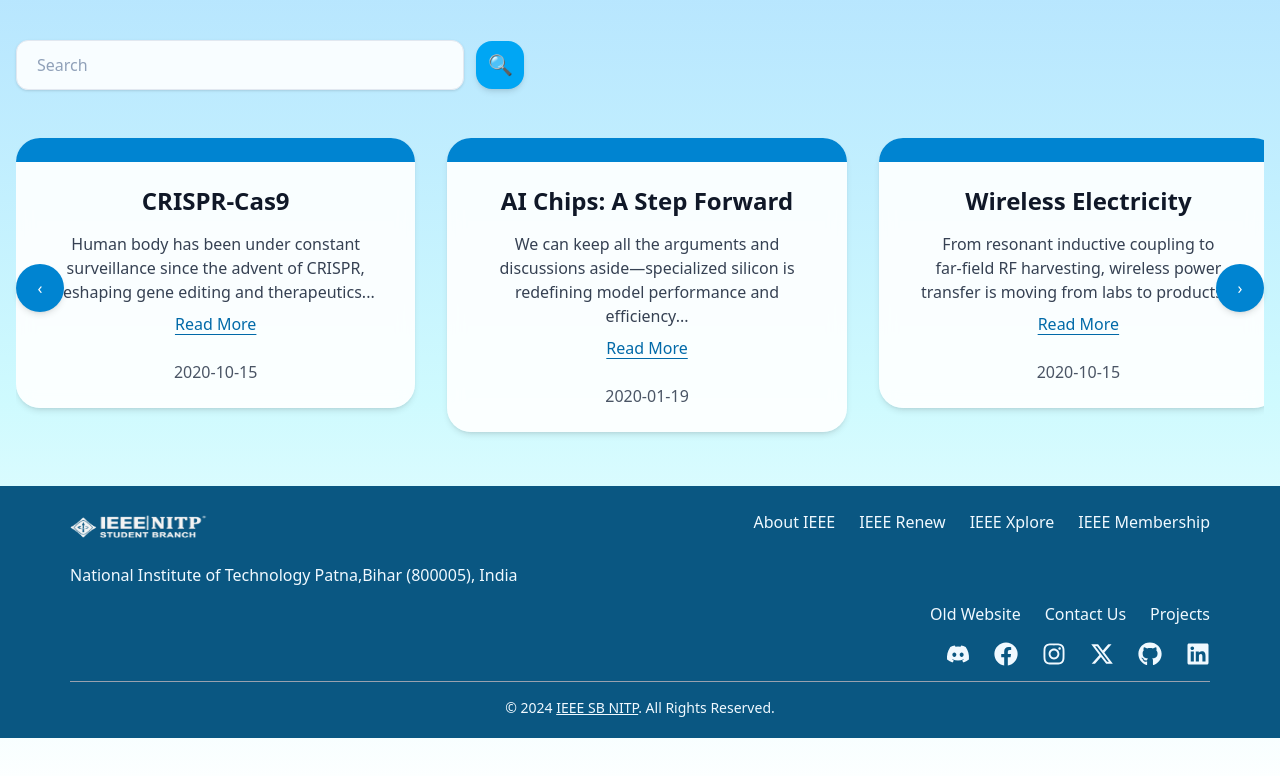
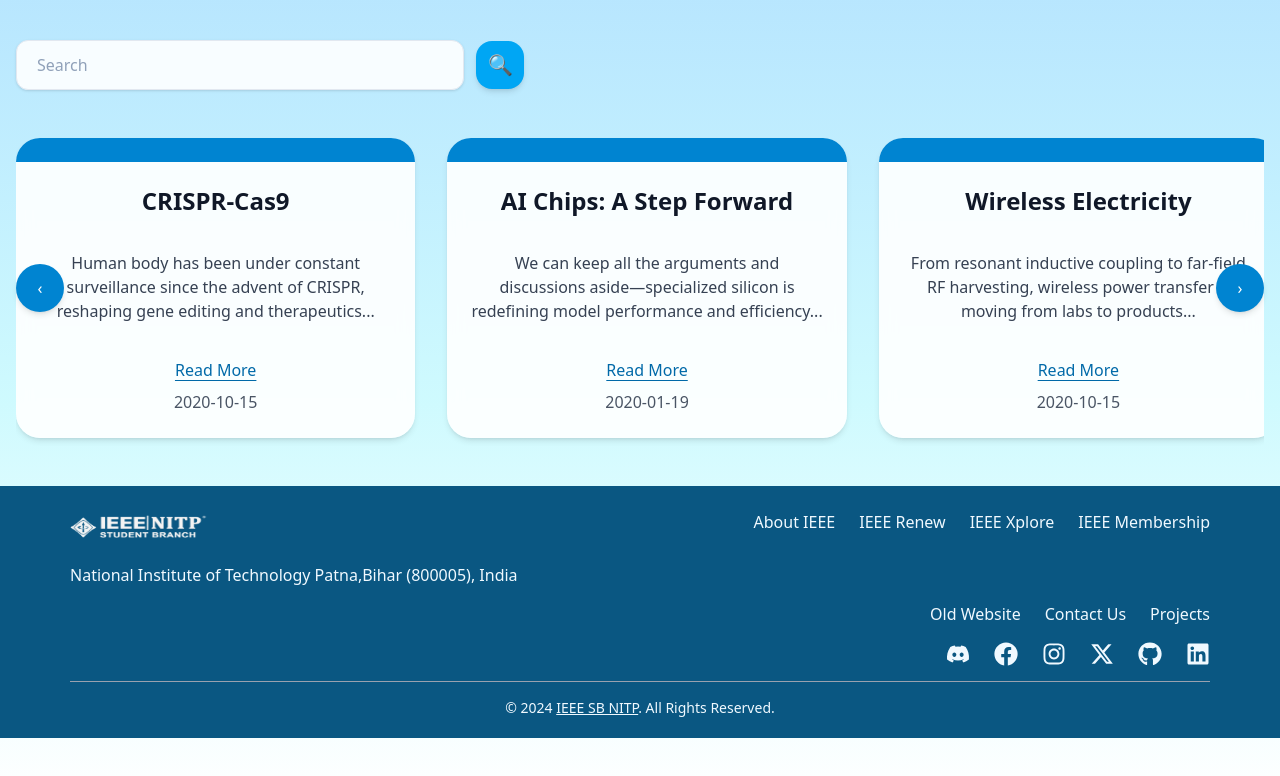
Before and after one commit to Sandeepkumargond/IEEE_SB_NITP-official-site, a Next.js app: page /blog in a window 1280 px wide. Shown: the top 776 px of the page. Built offline with nearby package versions, Linux system fonts and the light colour scheme.

Commit message:
Modified Blog Section and added Mock.json

```diff
--- /dev/null
+++ b/public/mock.json
@@ -0,0 +1,124 @@
+{
+  "blogs": [
+    {
+      "id": "crispr-cas9",
+      "title": "CRISPR-Cas9",
+      "excerpt": "Human body has been under constant surveillance since the advent of CRISPR, reshaping gene editing and therapeutics...",
+      "date": "2020-10-15",
+      "author": "Dr. Sarah Chen",
+      "category": "Biotechnology",
+      "readTime": "5 min read",
+      "redirectUrl": "https://ieeenitp.vercel.app"
+    },
+    {
+      "id": "ai-chips-step-forward",
+      "title": "AI Chips: A Step Forward",
+      "excerpt": "We can keep all the arguments and discussions aside—specialized silicon is redefining model performance and efficiency...",
+      "date": "2020-01-19",
+      "author": "Prof. Michael Rodriguez",
+      "category": "Artificial Intelligence",
+      "readTime": "7 min read",
+      "redirectUrl": "https://ieeenitp.vercel.app/blogs"
+    },
+    {
+      "id": "wireless-electricity",
+      "title": "Wireless Electricity",
+      "excerpt": "From resonant inductive coupling to far‑field RF harvesting, wireless power transfer is moving from labs to products...",
+      "date": "2020-10-15",
+      "author": "Dr. Emily Watson",
+      "category": "Power Systems",
+      "readTime": "6 min read",
+      "redirectUrl": "https://ieeenitp.vercel.app/blogs"
+    },
+    {
+      "id": "post-quantum-crypto",
+      "title": "Post‑Quantum Cryptography",
+      "excerpt": "As quantum computers scale, lattice‑based schemes and signatures aim to secure the next decade of communications...",
+      "date": "2021-05-11",
+      "author": "Dr. James Liu",
+      "category": "Cybersecurity",
+      "readTime": "8 min read",
+      "redirectUrl": "https://ieeenitp.vercel.app/blogs"
+    },
+    {
+      "id": "edge-computing-iot",
+      "title": "Edge Computing for IoT",
+      "excerpt": "Pushing intelligence to the edge reduces latency, bandwidth costs, and unlocks real‑time analytics in constrained devices...",
+      "date": "2022-03-04",
+      "author": "Dr. Maria Garcia",
+      "category": "Internet of Things",
+      "readTime": "6 min read",
+      "redirectUrl": "https://ieeenitp.vercel.app/blogs"
+    },
+    {
+      "id": "computer-vision-healthcare",
+      "title": "Computer Vision in Healthcare",
+      "excerpt": "From radiology triage to surgical robotics, vision models assist clinicians while demanding strong data governance...",
+      "date": "2023-07-22",
+      "author": "Dr. Alex Thompson",
+      "category": "Medical Technology",
+      "readTime": "9 min read",
+      "redirectUrl": "https://ieeenitp.vercel.app/blogs"
+    },
+    {
+      "id": "space-solar-power",
+      "title": "Space‑Based Solar Power",
+      "excerpt": "High‑efficiency PV arrays and microwave beaming rekindle interest in delivering clean power from orbit to Earth...",
+      "date": "2024-02-10",
+      "author": "Dr. Lisa Park",
+      "category": "Renewable Energy",
+      "readTime": "7 min read",
+      "redirectUrl": "https://ieeenitp.vercel.app/blogs"
+    },
+    {
+      "id": "secure-federated-learning",
+      "title": "Secure Federated Learning",
+      "excerpt": "Privacy‑preserving techniques like secure aggregation and DP enable collaborative model training across silos...",
+      "date": "2024-09-18",
+      "author": "Dr. Robert Kim",
+      "category": "Machine Learning",
+      "readTime": "8 min read",
+      "redirectUrl": "https://ieeenitp.vercel.app/blogs"
+    },
+    {
+      "id": "beyond-5g-6g",
+      "title": "Beyond 5G: Toward 6G",
+      "excerpt": "THz links, AI‑native networks, and reconfigurable intelligent surfaces point to the next era of connectivity...",
+      "date": "2025-01-08",
+      "author": "Dr. Jennifer Lee",
+      "category": "Telecommunications",
+      "readTime": "6 min read",
+      "redirectUrl": "https://ieeenitp.vercel.app/blogs"
+    },
+    {
+      "id": "green-computing",
+      "title": "Green Computing",
+      "excerpt": "Lifecycle carbon metrics, energy‑aware scheduling, and hardware efficiency targets drive sustainable compute strategies...",
+      "date": "2025-04-02",
+      "author": "Dr. David Wilson",
+      "category": "Sustainability",
+      "readTime": "5 min read",
+      "redirectUrl": "https://ieeenitp.vercel.app/blogs"
+    },
+    {
+      "id": "blockchain-supply-chain",
+      "title": "Blockchain in Supply Chain",
+      "excerpt": "Distributed ledgers enhance traceability, reduce fraud, and enable smart contracts across global supply networks...",
+      "date": "2024-11-15",
+      "author": "Dr. Anna Martinez",
+      "category": "Blockchain",
+      "readTime": "7 min read",
+      "redirectUrl": "https://ieeenitp.vercel.app/blogs"
+    },
+    {
+      "id": "quantum-machine-learning",
+      "title": "Quantum Machine Learning",
+      "excerpt": "Quantum algorithms promise exponential speedups for optimization problems and pattern recognition tasks...",
+      "date": "2024-12-03",
+      "author": "Dr. Kevin Zhang",
+      "category": "Quantum Computing",
+      "readTime": "9 min read",
+      "redirectUrl": "https://ieeenitp.vercel.app/blogs"
+    }
+  ]
+}
--- a/src/app/blog/page.jsx
+++ b/src/app/blog/page.jsx
@@ -1,93 +1,39 @@
 "use client";
 
-import { useMemo, useRef, useState } from "react";
+import { useMemo, useRef, useState, useEffect } from "react";
 import BlogCard from "@/components/BlogCard";
 import Footer from "@/components/Footer";
 
-const BLOGS = [
-  {
-    id: "crispr-cas9",
-    title: "CRISPR-Cas9",
-    excerpt:
-      "Human body has been under constant surveillance since the advent of CRISPR, reshaping gene editing and therapeutics...",
-    date: "2020-10-15",
-  },
-  {
-    id: "ai-chips-step-forward",
-    title: "AI Chips: A Step Forward",
-    excerpt:
-      "We can keep all the arguments and discussions aside—specialized silicon is redefining model performance and efficiency...",
-    date: "2020-01-19",
-  },
-  {
-    id: "wireless-electricity",
-    title: "Wireless Electricity",
-    excerpt:
-      "From resonant inductive coupling to far‑field RF harvesting, wireless power transfer is moving from labs to products...",
-    date: "2020-10-15",
-  },
-  {
-    id: "post-quantum-crypto",
-    title: "Post‑Quantum Cryptography",
-    excerpt:
-      "As quantum computers scale, lattice‑based schemes and signatures aim to secure the next decade of communications...",
-    date: "2021-05-11",
-  },
-  {
-    id: "edge-computing-iot",
-    title: "Edge Computing for IoT",
-    excerpt:
-      "Pushing intelligence to the edge reduces latency, bandwidth costs, and unlocks real‑time analytics in constrained devices...",
-    date: "2022-03-04",
-  },
-  {
-    id: "computer-vision-healthcare",
-    title: "Computer Vision in Healthcare",
-    excerpt:
-      "From radiology triage to surgical robotics, vision models assist clinicians while demanding strong data governance...",
-    date: "2023-07-22",
-  },
-  {
-    id: "space-solar-power",
-    title: "Space‑Based Solar Power",
-    excerpt:
-      "High‑efficiency PV arrays and microwave beaming rekindle interest in delivering clean power from orbit to Earth...",
-    date: "2024-02-10",
-  },
-  {
-    id: "secure-federated-learning",
-    title: "Secure Federated Learning",
-    excerpt:
-      "Privacy‑preserving techniques like secure aggregation and DP enable collaborative model training across silos...",
-    date: "2024-09-18",
-  },
-  {
-    id: "beyond-5g-6g",
-    title: "Beyond 5G: Toward 6G",
-    excerpt:
-      "THz links, AI‑native networks, and reconfigurable intelligent surfaces point to the next era of connectivity...",
-    date: "2025-01-08",
-  },
-  {
-    id: "green-computing",
-    title: "Green Computing",
-    excerpt:
-      "Lifecycle carbon metrics, energy‑aware scheduling, and hardware efficiency targets drive sustainable compute strategies...",
-    date: "2025-04-02",
-  },
-];
-
 export default function BlogPage() {
   const [query, setQuery] = useState("");
+  const [blogs, setBlogs] = useState([]);
+  const [loading, setLoading] = useState(true);
   const trackRef = useRef(null);
+
+  useEffect(() => {
+    const fetchBlogs = async () => {
+      try {
+        const response = await fetch('/mock.json');
+        const data = await response.json();
+        setBlogs(data.blogs);
+      } catch (error) {
+        console.error('Error loading blogs:', error);
+        setBlogs([]);
+      } finally {
+        setLoading(false);
+      }
+    };
+
+    fetchBlogs();
+  }, []);
 
   const filtered = useMemo(() => {
     const q = query.trim().toLowerCase();
-    if (!q) return BLOGS;
-    return BLOGS.filter((b) =>
-      [b.title, b.excerpt, b.date].some((t) => t.toLowerCase().includes(q))
+    if (!q) return blogs;
+    return blogs.filter((b) =>
+      b.title.toLowerCase().includes(q)
     );
-  }, [query]);
+  }, [query, blogs]);
 
   function scrollByCards(direction) {
     const el = trackRef.current;
@@ -95,6 +41,17 @@ export default function BlogPage() {
     const card = el.querySelector("[data-card]");
     const width = card ? card.clientWidth + 32 : 320; // include gap
     el.scrollBy({ left: direction * width, behavior: "smooth" });
+  }
+
+  if (loading) {
+    return (
+      <main className="min-h-screen bg-gradient-to-b from-sky-200 via-cyan-100 to-white flex items-center justify-center">
+        <div className="text-center">
+          <div className="animate-spin rounded-full h-12 w-12 border-b-2 border-sky-600 mx-auto"></div>
+          <p className="mt-4 text-sky-600">Loading blogs...</p>
+        </div>
+      </main>
+    );
   }
 
   return (
@@ -139,7 +96,7 @@ export default function BlogPage() {
                     title={b.title}
                     excerpt={b.excerpt}
                     date={b.date}
-                    href={`/blog/${b.id}`}
+                    redirectUrl={b.redirectUrl}
                   />
                 </div>
               ))}
--- a/src/components/BlogCard.js
+++ b/src/components/BlogCard.js
@@ -1,21 +1,29 @@
 "use client";
 
-import Link from "next/link";
-
-export default function BlogCard({ title, excerpt, date, href }) {
+export default function BlogCard({ title, excerpt, date, redirectUrl }) {
   return (
-    <div className="rounded-3xl bg-white/90 shadow-md backdrop-blur-sm transition hover:shadow-lg">
+    <div className="h-[300px] rounded-3xl bg-white/90 shadow-md backdrop-blur-sm transition hover:shadow-lg flex flex-col">
       <div className="h-6 rounded-t-3xl bg-sky-600" />
-      <div className="p-6 flex flex-col items-center text-center">
-        <h3 className="text-2xl font-bold text-gray-900 leading-tight">{title}</h3>
-        <p className="mt-4 text-gray-700 max-w-xs">{excerpt}</p>
-        <Link
-          href={href ?? "#"}
-          className="mt-2 inline-block text-sky-700 underline underline-offset-4 hover:text-sky-800"
-        >
-          Read More
-        </Link>
-        <p className="mt-6 text-gray-600">{date}</p>
+      <div className="p-6 flex flex-col items-center text-center flex-1">
+        <h3 className="text-2xl font-bold text-gray-900 leading-tight mb-4 line-clamp-2">{title}</h3>
+        <p className="text-gray-700 flex-1 flex items-center justify-center">{excerpt}</p>
+        <div className="mt-4 space-y-2">
+          <a
+            href={redirectUrl || "#"}
+            target="_blank"
+            rel="noopener noreferrer"
+            className="inline-block text-sky-700 underline underline-offset-4 hover:text-sky-800 cursor-pointer"
+            onClick={(e) => {
+              if (!redirectUrl) {
+                e.preventDefault();
+                console.log("No redirectUrl provided");
+              }
+            }}
+          >
+            Read More
+          </a>
+          <p className="text-gray-600">{date}</p>
+        </div>
       </div>
     </div>
   );
```
